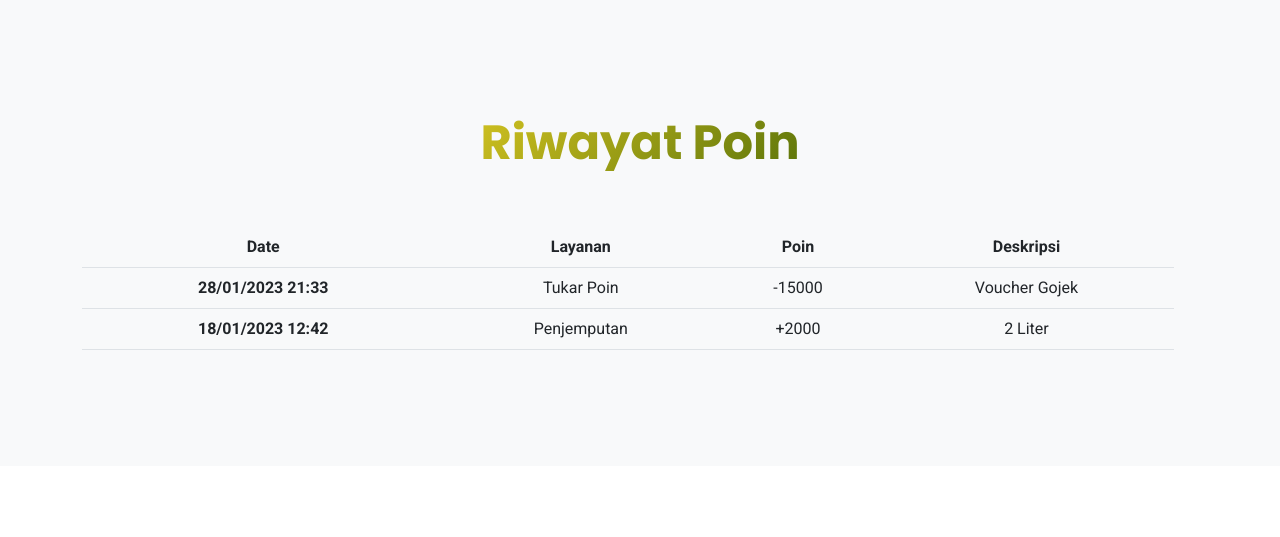
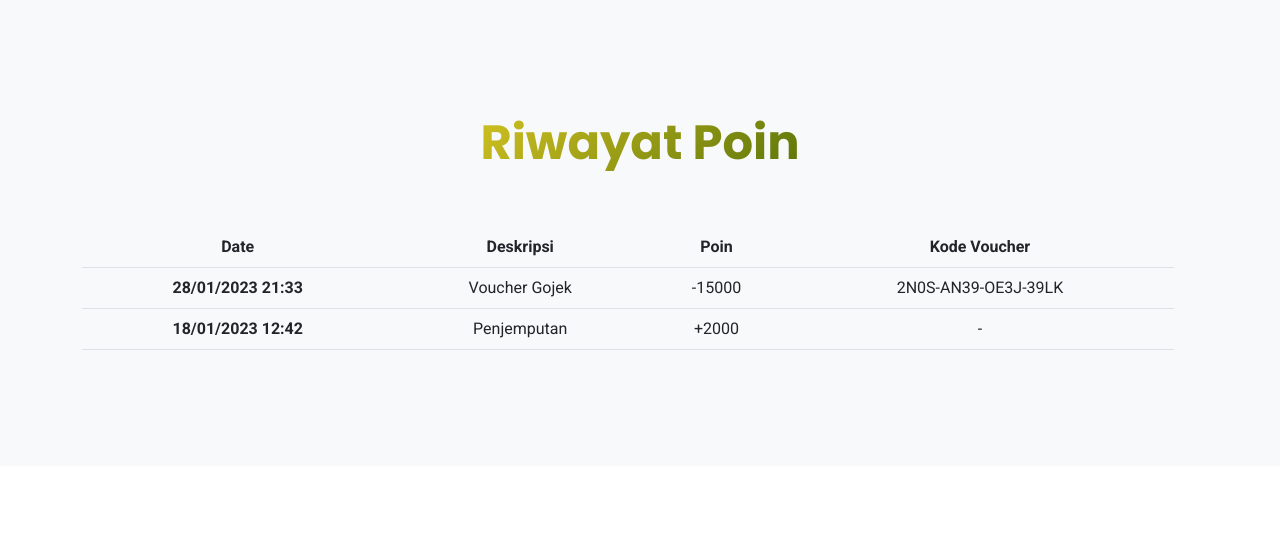
Before and after one commit to andhikaihs/reoil-template, a PHP site: page /pages/Poin.php in a window 1280 px wide. Shown: the part 1132-1669 px from the top of the page. Run offline with PHP 8.4, Linux system fonts and the light colour scheme.

Commit message:
update lagiii

```diff
--- a/pages/Poin.php
+++ b/pages/Poin.php
@@ -173,7 +173,7 @@
                 <button type="button" class="btn-close" data-bs-dismiss="modal" aria-label="Close"></button>
             </div>
             <div class="modal-body">
-                POIN TIDAK CUKUP :
+                POIN TIDAK CUKUP
             </div>
         </div>
     </div>
@@ -195,23 +195,23 @@
             <thead class="thead-dark">
               <tr>
                 <th scope="col">Date</th>
-                <th scope="col">Layanan</th>
+                <th scope="col">Deskripsi</th>
                 <th scope="col">Poin</th>
-                <th scope="col">Deskripsi</th>
+                <th scope="col">Kode Voucher</th>
               </tr>
             </thead>
             <tbody>
                 <tr>
                   <th scope="row">28/01/2023 21:33</th>
-                  <td>Tukar Poin</td>
+                  <td>Voucher Gojek</td>
                   <td>-15000</td>
-                  <td>Voucher Gojek</td>
+                  <td>2N0S-AN39-OE3J-39LK</td>
                 </tr>
                 <tr>
                   <th scope="row">18/01/2023 12:42</th>
                   <td>Penjemputan</td>
                   <td>+2000</td>
-                  <td>2 Liter</td>
+                  <td>-</td>
                 </tr>
             </tbody>
         </table>
--- a/pages/Profile.php
+++ b/pages/Profile.php
@@ -108,7 +108,7 @@
                     </div>
                     <div class="mb-3">
                       <label for="email" class="form-label">Email</label>
-                      <input type="email" class="form-control" id="email" name="email" value="user1@user.com">
+                      <input type="email" class="form-control" id="email" name="email" value="user1@user.com" disabled>
                     </div>
                     <div class="mb-3">
                       <label for="password" class="form-label">Password</label>
```
